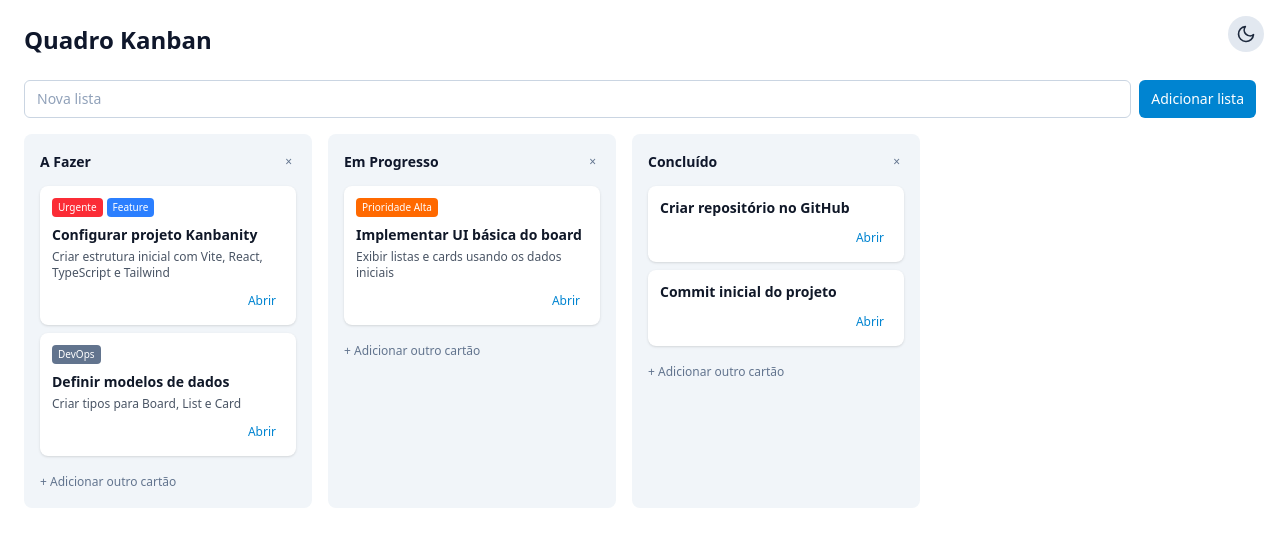
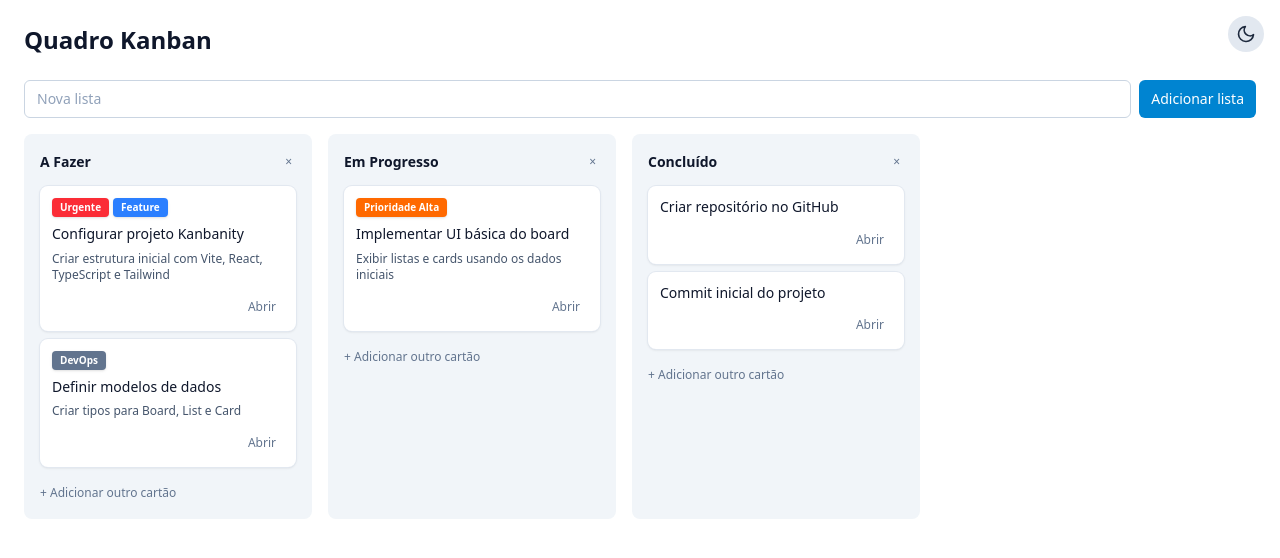
Before and after one commit to miquelven/Kanbanity, a React (Vite) app: page / in a window 1280 px wide. Shown: the top 558 px of the page. Built offline with nearby package versions, Linux system fonts and the light colour scheme.

Commit message:
fix: resolve card invisibility issue during drag and drop

```diff
--- a/src/components/Board.tsx
+++ b/src/components/Board.tsx
@@ -1,15 +1,30 @@
 import { useState } from "react";
 import { AnimatePresence } from "framer-motion";
-import { DndContext, closestCorners, type DragEndEvent } from "@dnd-kit/core";
+import {
+  DndContext,
+  closestCorners,
+  type DragEndEvent,
+  DragOverlay,
+  type DragStartEvent,
+  defaultDropAnimationSideEffects,
+  type DropAnimation,
+} from "@dnd-kit/core";
 import {
   arrayMove,
   horizontalListSortingStrategy,
   SortableContext,
 } from "@dnd-kit/sortable";
-import type { Board as BoardType, Card, Label } from "../types/kanban";
+import type {
+  Board as BoardType,
+  Card as CardType,
+  Label,
+  List as ListType,
+} from "../types/kanban";
 import { usePersistentState } from "../hooks/usePersistentState";
-import { List } from "./List";
+import { List, ListContent } from "./List";
 import { CardModal } from "./CardModal";
+import { CardContent } from "./Card";
+import { createPortal } from "react-dom";
 
 type BoardProps = BoardType;
 
@@ -17,6 +32,21 @@ type SelectedCard = {
   listId: string;
   cardId: string;
 } | null;
+
+type DragItem =
+  | { type: "List"; data: ListType }
+  | { type: "Card"; data: CardType & { listId: string } }
+  | null;
+
+const dropAnimation: DropAnimation = {
+  sideEffects: defaultDropAnimationSideEffects({
+    styles: {
+      active: {
+        opacity: "0.5",
+      },
+    },
+  }),
+};
 
 export function Board(props: BoardProps) {
   const [board, setBoard] = usePersistentState<BoardType>(
@@ -27,6 +57,7 @@ export function Board(props: BoardProps) {
   const [selectedCard, setSelectedCard] = useState<SelectedCard>(null);
   const [newCardListId, setNewCardListId] = useState<string | null>(null);
   const [newListTitle, setNewListTitle] = useState("");
+  const [activeDragItem, setActiveDragItem] = useState<DragItem>(null);
 
   function createId(prefix: string) {
     return `${prefix}-${Math.random().toString(36).slice(2, 9)}`;
@@ -112,7 +143,11 @@ export function Board(props: BoardProps) {
     }));
   }
 
-  function updateCard(listId: string, cardId: string, newData: Partial<Card>) {
+  function updateCard(
+    listId: string,
+    cardId: string,
+    newData: Partial<CardType>
+  ) {
     setBoard((currentBoard) => ({
       ...currentBoard,
       lists: currentBoard.lists.map((list) => {
@@ -130,7 +165,30 @@ export function Board(props: BoardProps) {
     }));
   }
 
+  function handleDragStart(event: DragStartEvent) {
+    const { active } = event;
+    const activeType = active.data.current?.type;
+
+    if (activeType === "List") {
+      const list = board.lists.find((l) => l.id === active.id);
+      if (list) {
+        setActiveDragItem({ type: "List", data: list });
+      }
+      return;
+    }
+
+    if (activeType === "Card") {
+      const listId = active.data.current?.listId;
+      const list = board.lists.find((l) => l.id === listId);
+      const card = list?.cards.find((c) => c.id === active.id);
+      if (card && list) {
+        setActiveDragItem({ type: "Card", data: { ...card, listId: list.id } });
+      }
+    }
+  }
+
   function handleDragEnd(event: DragEndEvent) {
+    setActiveDragItem(null);
     const { active, over } = event;
 
     if (!over) {
@@ -312,7 +370,11 @@ export function Board(props: BoardProps) {
           Adicionar lista
         </button>
       </section>
-      <DndContext collisionDetection={closestCorners} onDragEnd={handleDragEnd}>
+      <DndContext
+        collisionDetection={closestCorners}
+        onDragStart={handleDragStart}
+        onDragEnd={handleDragEnd}
+      >
         <div className="flex gap-4 overflow-x-auto pb-4">
           <SortableContext
             items={board.lists.map((list) => list.id)}
@@ -332,6 +394,25 @@ export function Board(props: BoardProps) {
             ))}
           </SortableContext>
         </div>
+        {createPortal(
+          <DragOverlay dropAnimation={dropAnimation}>
+            {activeDragItem ? (
+              activeDragItem.type === "Card" ? (
+                <CardContent {...activeDragItem.data} dragOverlay />
+              ) : (
+                <ListContent
+                  {...activeDragItem.data}
+                  onStartAddCard={() => {}}
+                  onDeleteCard={() => {}}
+                  onDeleteList={() => {}}
+                  onOpenCard={() => {}}
+                  dragOverlay
+                />
+              )
+            ) : null}
+          </DragOverlay>,
+          document.body
+        )}
       </DndContext>
       <AnimatePresence>
         {selectedCardData && (
--- a/src/components/Card.tsx
+++ b/src/components/Card.tsx
@@ -1,12 +1,113 @@
 import { useSortable } from "@dnd-kit/sortable";
 import { motion } from "framer-motion";
 import type { Card as CardType } from "../types/kanban";
+import { forwardRef } from "react";
 
 type CardProps = CardType & {
   listId: string;
   onDelete?: () => void;
   onOpen?: () => void;
 };
+
+interface CardContentProps extends Omit<CardProps, "listId"> {
+  dragOverlay?: boolean;
+  style?: React.CSSProperties;
+  attributes?: ReturnType<typeof useSortable>["attributes"];
+  listeners?: ReturnType<typeof useSortable>["listeners"];
+  isDragging?: boolean;
+}
+
+export const CardContent = forwardRef<HTMLDivElement, CardContentProps>(
+  (
+    {
+      title,
+      content,
+      labels,
+      onDelete,
+      onOpen,
+      style,
+      attributes,
+      listeners,
+      dragOverlay,
+    },
+    ref
+  ) => {
+    return (
+      <motion.div
+        ref={ref}
+        style={style}
+        layout={!dragOverlay}
+        className={`group relative flex flex-col gap-2 rounded-lg bg-white p-3 shadow-sm ring-1 ring-slate-200 transition-all hover:shadow-md dark:bg-slate-700 dark:ring-slate-600 ${
+          dragOverlay
+            ? "cursor-grabbing shadow-xl rotate-2 scale-105"
+            : "cursor-grab active:cursor-grabbing"
+        }`}
+        {...attributes}
+        {...listeners}
+      >
+        {labels && labels.length > 0 && (
+          <div className="flex flex-wrap gap-1">
+            {labels.map((label) => (
+              <span
+                key={label.id}
+                className={`rounded px-2 py-0.5 text-[10px] font-semibold text-white shadow-sm ${label.color}`}
+              >
+                {label.name}
+              </span>
+            ))}
+          </div>
+        )}
+        <div className="flex items-start justify-between gap-2">
+          <h4 className="text-sm font-medium leading-tight text-slate-900 dark:text-slate-100">
+            {title}
+          </h4>
+          {onDelete && (
+            <button
+              type="button"
+              onClick={(event) => {
+                event.stopPropagation();
+                if (
+                  window.confirm("Tem certeza que deseja excluir este cartão?")
+                ) {
+                  onDelete();
+                }
+              }}
+              className="opacity-0 group-hover:opacity-100 absolute -top-2 -right-2 flex h-6 w-6 items-center justify-center rounded-full bg-red-100 text-red-600 shadow-sm transition-all hover:bg-red-200 hover:scale-110 dark:bg-red-900/30 dark:text-red-400 dark:hover:bg-red-900/50"
+              aria-label="Deletar cartão"
+            >
+              <svg
+                xmlns="http://www.w3.org/2000/svg"
+                viewBox="0 0 20 20"
+                fill="currentColor"
+                className="h-4 w-4"
+              >
+                <path d="M6.28 5.22a.75.75 0 00-1.06 1.06L8.94 10l-3.72 3.72a.75.75 0 101.06 1.06L10 11.06l3.72 3.72a.75.75 0 101.06-1.06L11.06 10l3.72-3.72a.75.75 0 00-1.06-1.06L10 8.94 6.28 5.22z" />
+              </svg>
+            </button>
+          )}
+        </div>
+        {content && (
+          <p className="line-clamp-2 text-xs text-slate-600 dark:text-slate-300">
+            {content}
+          </p>
+        )}
+        <div className="mt-1 flex justify-end">
+          <button
+            type="button"
+            onPointerDown={(event) => event.stopPropagation()}
+            onClick={(event) => {
+              event.stopPropagation();
+              onOpen?.();
+            }}
+            className="rounded px-2 py-1 text-xs font-medium text-slate-500 hover:bg-slate-100 hover:text-slate-900 dark:text-slate-400 dark:hover:bg-slate-600 dark:hover:text-slate-200"
+          >
+            Abrir
+          </button>
+        </div>
+      </motion.div>
+    );
+  }
+);
 
 export function Card({
   id,
@@ -29,6 +130,7 @@ export function Card({
     data: {
       type: "Card",
       listId,
+      card: { id, title, content, labels },
     },
   });
 
@@ -37,73 +139,22 @@ export function Card({
       ? `translate3d(${transform.x}px, ${transform.y}px, 0)`
       : undefined,
     transition,
-    opacity: isDragging ? 0.6 : 1,
+    opacity: isDragging ? 0.3 : 1,
   };
 
   return (
-    <motion.div
+    <CardContent
       ref={setNodeRef}
+      id={id}
+      title={title}
+      content={content}
+      labels={labels}
+      onDelete={onDelete}
+      onOpen={onOpen}
       style={style}
-      layout
-      initial={{ opacity: 0, scale: 0.8 }}
-      animate={{ opacity: 1, scale: 1 }}
-      exit={{ opacity: 0, scale: 0.8 }}
-      transition={{ duration: 0.2 }}
-      className="group cursor-grab rounded-lg bg-white p-3 shadow transition-colors active:cursor-grabbing dark:bg-slate-700"
-      {...attributes}
-      {...listeners}
-    >
-      {labels && labels.length > 0 && (
-        <div className="mb-2 flex flex-wrap gap-1">
-          {labels.map((label) => (
-            <span
-              key={label.id}
-              className={`rounded px-1.5 py-0.5 text-[10px] font-medium text-white ${label.color}`}
-            >
-              {label.name}
-            </span>
-          ))}
-        </div>
-      )}
-      <div className="mb-1 flex items-start justify-between gap-2">
-        <h4 className="text-sm font-semibold text-gray-900 dark:text-gray-100">
-          {title}
-        </h4>
-        {onDelete && (
-          <button
-            type="button"
-            onClick={(event) => {
-              event.stopPropagation();
-              if (
-                window.confirm("Tem certeza que deseja excluir este cartão?")
-              ) {
-                onDelete();
-              }
-            }}
-            className="hidden rounded p-1 text-[10px] text-gray-400 hover:bg-gray-100 hover:text-gray-700 group-hover:inline-flex dark:text-gray-400 dark:hover:bg-gray-600 dark:hover:text-gray-200"
-          >
-            ×
-          </button>
-        )}
-      </div>
-      {content && (
-        <p className="mt-1 text-xs text-gray-600 dark:text-gray-300">
-          {content}
-        </p>
-      )}
-      <div className="mt-2 flex justify-end">
-        <button
-          type="button"
-          onPointerDown={(event) => event.stopPropagation()}
-          onClick={(event) => {
-            event.stopPropagation();
-            onOpen?.();
-          }}
-          className="rounded-md px-2 py-1 text-xs font-medium text-sky-600 hover:bg-sky-50 hover:text-sky-700 dark:text-sky-400 dark:hover:bg-slate-600 dark:hover:text-sky-300"
-        >
-          Abrir
-        </button>
-      </div>
-    </motion.div>
+      attributes={attributes}
+      listeners={listeners}
+      isDragging={isDragging}
+    />
   );
 }
```
